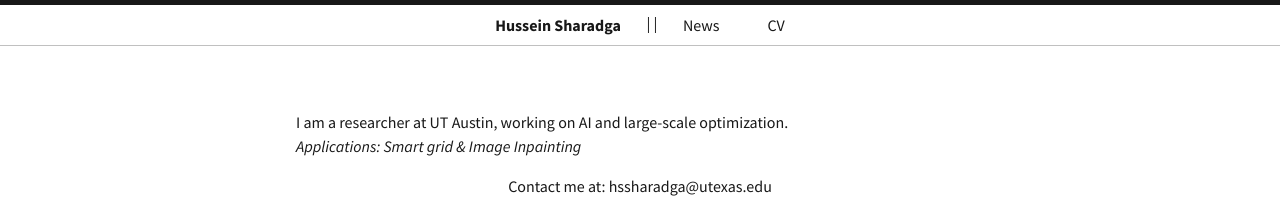
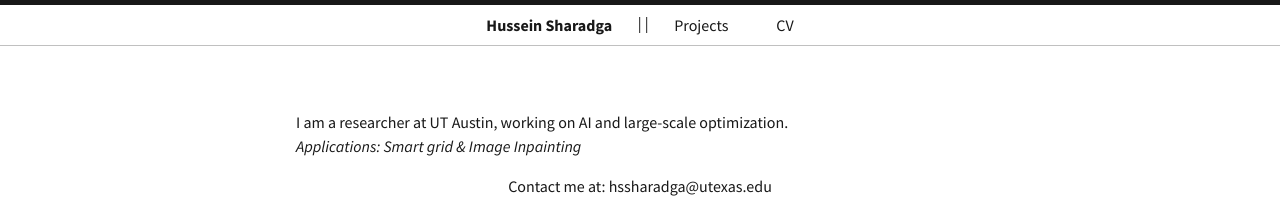
Before and after one commit to hssharadga/hssharadga.github.io, a Jekyll site: the page built from index.html, in a window 1280 px wide. Shown: the top 207 px of the page. Built offline with Jekyll 4.4.1, drawn with Linux system fonts in a browser that asks for light colours.

Commit message:
Update default.html

```diff
--- a/_layouts/default.html
+++ b/_layouts/default.html
@@ -10,7 +10,7 @@
         <li>|                         |</li>
 <!-- 	<li class="hvr-underline-reveal"><a href="{{ site.url }}">home</a></li> -->
 <!--         <li class="hvr-underline-reveal"><a href="{{ site.baseurl }}/about/">Projects</a></li> -->
-      <li class="hvr-underline-reveal"><a href="{{ site.baseurl }}/about/">News</a></li>
+      <li class="hvr-underline-reveal"><a href="{{ site.baseurl }}/about/">Projects</a></li>
       <li class="hvr-underline-reveal"><a href="{{ site.baseurl }}/assets/files/HSharadga_CV.pdf" target="_blank">CV</a></li>
 <!--         <li class="hvr-underline-reveal"><a href="{{ site.baseurl }}/blog/">blog</a></li> </ul> -->
     </nav>
```
